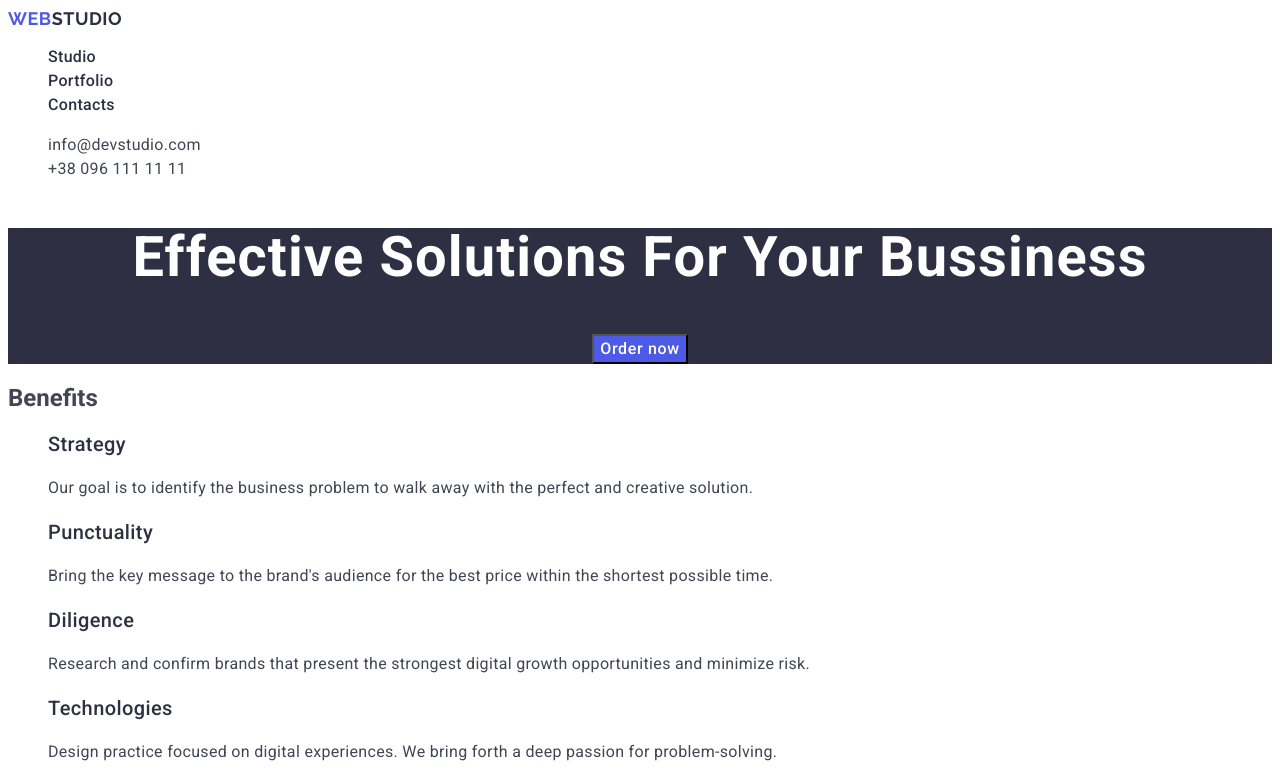
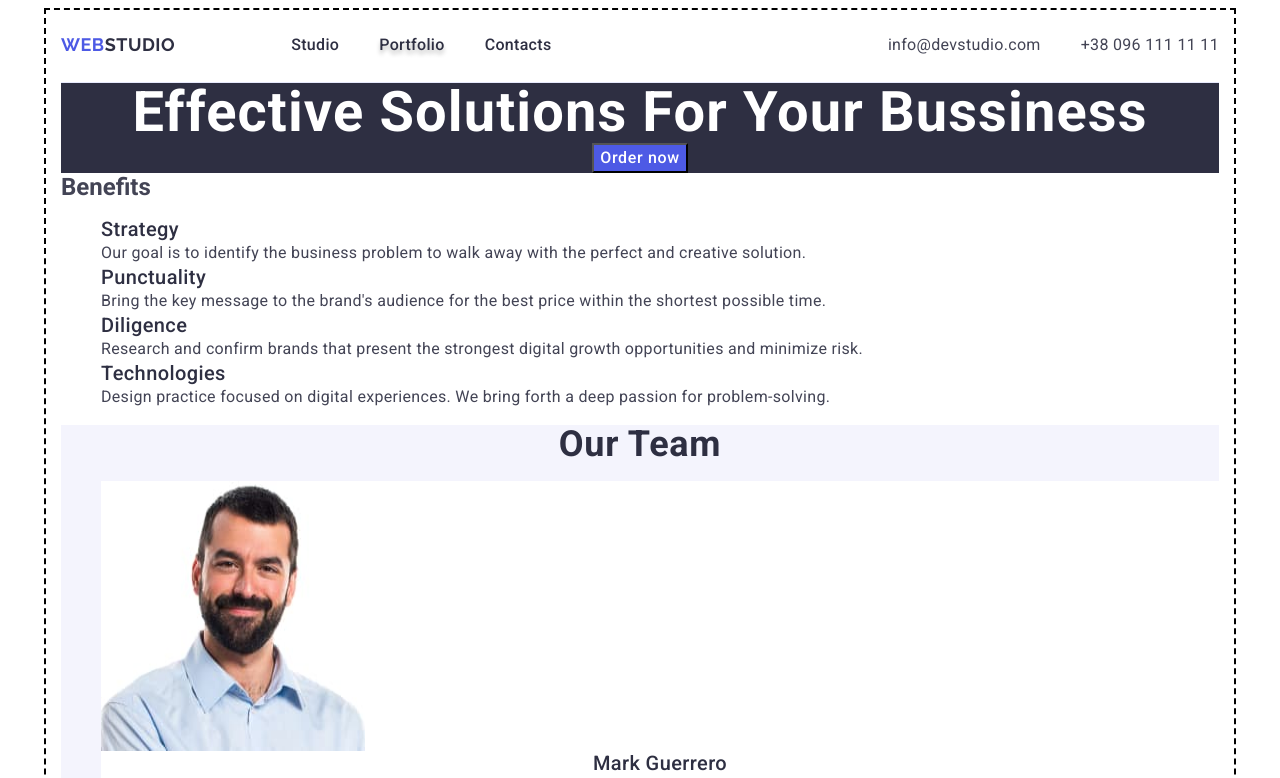
Before and after one commit to spa-sam/goit-markup-hw-03, a plain HTML site: page index.html in a window 1280 px wide. Shown: the top 778 px of the page. Drawn offline with Linux system fonts and the light colour scheme.

Commit message:
work progres

```diff
--- a/css/styles.css
+++ b/css/styles.css
@@ -1,4 +1,8 @@
-/* Звільняємо посилання від підкреслень та списки від маркерів */
+/* --------------------------- Global styles --------------------------- */
+
+:root {
+  --primary-white-color: #ffffff;
+}
 
 .link {
   text-decoration: none;
@@ -7,14 +11,10 @@
   list-style-type: none;
 }
 
-/* Для кнопки - ручка) та фон */
-
 button {
   cursor: pointer;
   font-family: inherit;
 }
-
-/* Задаємо глобальний стиль */
 
 body {
   font-family: 'Roboto', sans-serif;
@@ -22,7 +22,46 @@ body {
   background-color: #ffffff;
 }
 
-/* Header. Вибір шріфта, його ваги, розміру, коліру та ефекти hover/focus для посилання WebStudio. Зміна кольору слова Web */
+h1,
+h2,
+h3,
+h4,
+h5,
+h6,
+p {
+  margin-top: 0;
+  margin-bottom: 0;
+}
+
+li,
+ol {
+  margin-top: 0;
+  margin-bottom: 0;
+  padding-left: 0;
+}
+
+img {
+  display: block;
+  max-width: 100%;
+}
+
+.container {
+  width: 1158px;
+  padding-left: 15px;
+  padding-right: 15px;
+  margin-left: auto;
+  margin-right: auto;
+  border: 2px dashed black;
+}
+
+/* ======================= Header styles ======================= */
+
+.page-header {
+  width: 100%;
+  height: 72px;
+  background-color: var(--primary-white-color);
+  border-bottom: 1px solid #e7e9fc;
+}
 
 .head-logo {
   font-family: 'Raleway', sans-serif;
@@ -33,6 +72,7 @@ body {
   line-height: 1.17;
   letter-spacing: 0.03em;
 }
+
 .logo-head {
   color: #2e2f42;
 }
@@ -41,35 +81,71 @@ body {
   color: #404bbf;
 }
 
+.head-logo,
+.logo-head {
+  padding-top: 24px;
+  padding-bottom: 24px;
+}
+
 .head-address {
   font-style: normal;
+  margin-left: auto;
 }
-/* Зміни навігаційних посилань: колір, вага. Додавання ефектів hover/focus */
 
-.menu-list-link {
+/* Navigation styles */
+.page-nav {
+  display: flex;
+  align-items: center;
+}
+
+.contact-list {
+  display: flex;
+  margin-left: auto;
+}
+
+.menu {
+  display: flex;
+  margin-left: 76px;
+}
+.menu .text {
+  text-shadow: 0px 4px 4px rgba(0, 0, 0, 0.25);
+}
+/* .menu .item + .item {
+  margin-left: 40px;
+} */
+
+.menu,
+.contact-list {
+  gap: 40px;
+}
+
+.menu .link {
   font-weight: 500;
   color: #2e2f42;
   line-height: 1.5;
   letter-spacing: 0.02em;
 }
-.menu-list-link:hover,
-.menu-list-link:focus {
+.menu .link:hover,
+.menu .link:focus {
   color: #404bbf;
 }
-/* Зміни контактних посилань: колір. Додавання ефектів hover/focus. Вага за замовчанням правильна. */
 
-.contact-list-link {
+/* .contact-list .item + .item {
+  margin-left: 40px;
+} */
+
+.contact-list .link {
   font-size: 16px;
   line-height: 1.5;
   letter-spacing: 0.02em;
   color: #434455;
 }
-.contact-list-link:hover,
-.contact-list-link:focus {
+.contact-list .link:hover,
+.contact-list .link:focus {
   color: #404bbf;
 }
 
-/* Кнопка. Зміна розміру шрифта, його ваги, кольору. Зміна фонового кольору. Задання розміру кнопки та ефектів hover/focus */
+/* Hero styles */
 
 .hero {
   background-color: #2e2f42;
@@ -95,7 +171,7 @@ body {
   background-color: #404bbf;
 }
 
-/* Секція Benefits */
+/* Benefits section styles */
 
 .benefits-list-title {
   font-weight: 500;
@@ -109,7 +185,7 @@ body {
   letter-spacing: 0.02em;
 }
 
-/* Секція Team. Змінили фон секції, виправілі після цього фон комірок на білий та задали їх ширину. Текст вирівняли по центру як заголовка секції так і всередині комірок */
+/* Team section styles */
 
 .team {
   background-color: #f4f4fd;
@@ -122,8 +198,6 @@ body {
   text-transform: capitalize;
   color: #2e2f42;
 }
-
-/* Ширину для класу team-member додав виключно для естетики. !!!НЕ ЗАБУТИ ВІДРЕДАГУВАТИ!!!*/
 
 .team-member {
   background-color: #ffffff;
@@ -141,7 +215,7 @@ body {
   letter-spacing: 0.02em;
 }
 
-/* Секція portfolio */
+/* Portfolio section styles */
 
 .portfolio-title {
   text-align: center;
@@ -166,7 +240,8 @@ body {
   letter-spacing: 0.02em;
 }
 
-/* Footer. Змінено фон, колір лого та розмір його шрифту. Додані hover/focus */
+/* ============================== Footer styles ============================== */
+
 .page-footer {
   background-color: #2e2f42;
 }
@@ -191,3 +266,11 @@ body {
   color: #f4f4fd;
   line-height: 1.5;
 }
+
+/* tamp
+
+box-sizing: border-box;  //for end size of the box
+
+
+
+*/
--- a/index.html
+++ b/index.html
@@ -20,27 +20,30 @@
   </head>
   <body>
     <!--Page's header-->
+    <div class="container">
       <header class="page-header">
-      <nav class="menu">
-        <a class="head-logo link" href="./index.html">WEB<span class="logo-head">Studio</span></a>
-        <ul class="menu-list list">
-          <li><a class="menu-list-link link" href="./index.html">Studio</a></li>
-          <li><a class="menu-list-link link" href="">Portfolio</a></li>
-          <li><a class="menu-list-link link" href="">Contacts</a></li>
+        <div class="page-nav">
+          <nav class="page-nav">
+            <a class="head-logo link" href="./index.html"
+              >WEB<span class="logo-head">Studio</span></a
+            >
+            <ul class="menu list">
+              <li class="item"><a class="link" href="./index.html">Studio</a></li>
+              <li class="item text"><a class="link" href="">Portfolio</a></li>
+              <li class="item"><a class="link" href="">Contacts</a></li>
             </ul>
           </nav>
           <address class="head-address">
             <ul class="contact-list list">
-          <li>
-            <a class="contact-list-link link" href="mailto:info@devstudio.com"
-              >info@devstudio.com</a
-            >
+              <li class="item">
+                <a class="link" href="mailto:info@devstudio.com">info@devstudio.com</a>
               </li>
-          <li>
-            <a class="contact-list-link link" href="tel:+380961111111">+38 096 111 11 11</a>
+              <li class="item">
+                <a class="link" href="tel:+380961111111">+38 096 111 11 11</a>
               </li>
             </ul>
           </address>
+        </div>
       </header>
 
       <!-- Main-->
@@ -48,11 +51,11 @@
       <main class="main-info">
         <!--- Hero & benetits section -->
 
-      <section class="hero">
+        <section class="hero section">
           <h1 class="hero-title">Effective Solutions For Your Bussiness</h1>
           <button class="hero-button button" type="button">Order now</button>
         </section>
-      <section class="benefits">
+        <section class="benefits section">
           <h2 class="benefit-title">Benefits</h2>
           <ul class="benefits-list list">
             <li class="benefits-list-item">
@@ -88,7 +91,7 @@
 
         <!-- Team section -->
 
-      <section class="team">
+        <section class="team section">
           <h2 class="team-title">Our Team</h2>
           <ul class="team-list list">
             <li class="team-member">
@@ -140,7 +143,7 @@
 
         <!-- Section portfolio-->
 
-      <section class="portfolio">
+        <section class="portfolio section">
           <h2 class="portfolio-title">Our Portfolio</h2>
           <ul class="portfolio-list list">
             <li class="portfolio-list-item">
@@ -222,5 +225,6 @@
           solutions.
         </p>
       </footer>
+    </div>
   </body>
 </html>
```
Lines whose indentation alone changed are shown as unchanged.
